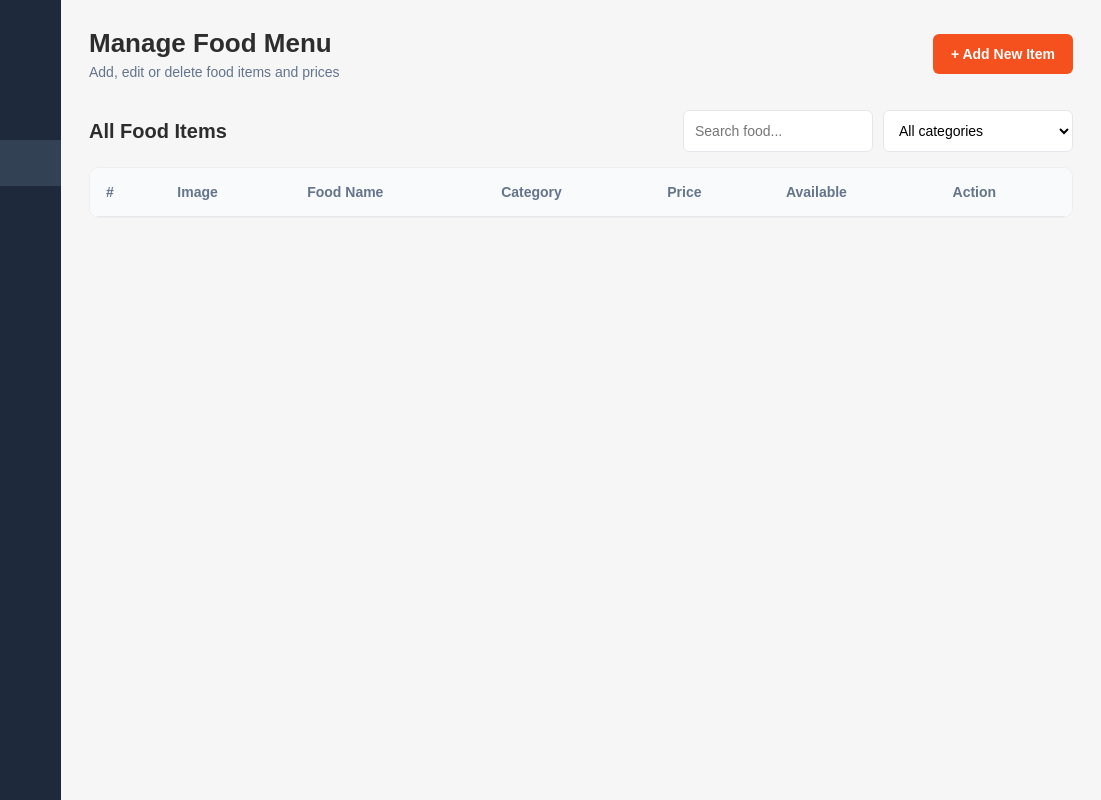
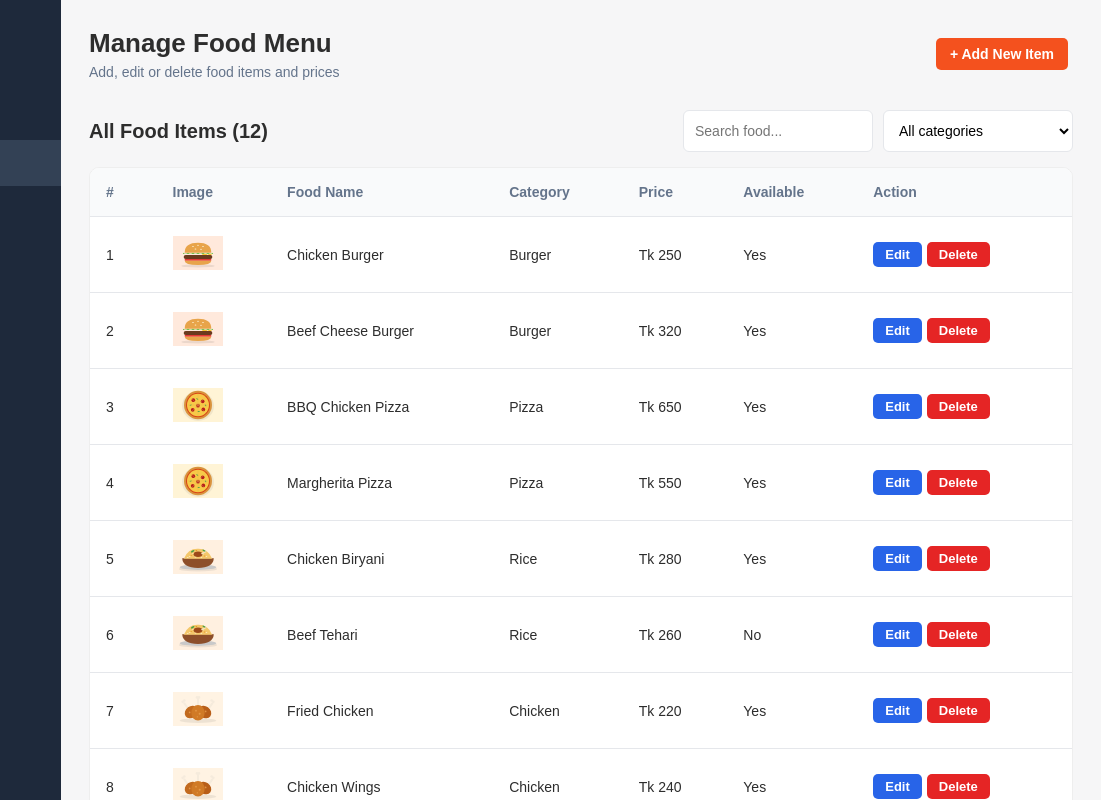
Before and after one commit to Rashna-Rahman/FoodieRest, a plain HTML site: page admin-menu.html in a window 1280 px wide. Shown: the top 800 px of the page, 179-1280 px from the left. Drawn offline with Linux system fonts and the light colour scheme; sample sign-in values are in the browser's storage.

Commit message:
Update all HTML and CSS files

```diff
--- a/about.html
+++ b/about.html
@@ -23,8 +23,8 @@
                 <a href="index.html">Home</a>
                 <a href="index.html#popular">Menu</a>
                 <a href="about.html" class="active">About</a>
-                <a href="contact.html">Contact</a>
-                <a href="role.html" class="btn btn-primary btn-small">Login</a>
+
+                <a href="admin-login.html" class="btn btn-primary btn-small">Login</a>
             </nav>
 
         </div>
@@ -85,6 +85,7 @@
                 </div>
 
             </div>
+             <script src="storage.js"></script>
         </section>
 
     </main>
--- a/admin-customers.css
+++ b/admin-customers.css
@@ -145,3 +145,34 @@ button {
 .delete-btn {
     background-color: #E52525;
 }
+
+/* Action Buttons */
+.btn {
+    padding: 8px 14px;
+    border: none;
+    border-radius: 5px;
+    color: white;
+    cursor: pointer;
+    margin-right: 5px;
+}
+
+.btn-blue {
+    background-color: #2864E8;
+}
+
+.btn-red {
+    background-color: #E52525;
+}
+
+.btn-small {
+    padding: 5px 12px;
+    font-size: 13px;
+}
+
+.btn-blue:hover {
+    background-color: #174AC0;
+}
+
+.btn-red:hover {
+    background-color: #C41616;
+}
--- a/admin-menu.css
+++ b/admin-menu.css
@@ -245,3 +245,37 @@ button {
         width: 100%;
     }
 }
+
+
+
+
+/* Action Buttons */
+.btn {
+    padding: 8px 14px;
+    border: none;
+    border-radius: 5px;
+    color: white;
+    cursor: pointer;
+    margin-right: 5px;
+}
+
+.btn-blue {
+    background-color: #2864E8;
+}
+
+.btn-red {
+    background-color: #E52525;
+}
+
+.btn-small {
+    padding: 5px 12px;
+    font-size: 13px;
+}
+
+.btn-blue:hover {
+    background-color: #174AC0;
+}
+
+.btn-red:hover {
+    background-color: #C41616;
+}
--- a/admin-menu.html
+++ b/admin-menu.html
@@ -86,8 +86,9 @@
     </div>
 
     <!-- JavaScript -->
-    <script src="js/storage.js"></script>
-    <script src="js/admin.js"></script>
+      <script src="storage.js"></script>
+
+    <script src="admin.js"></script>
 
     <script>
         loadMenuTable();
```
Also changed, not shown: admin-add-food.html (+3 -2 lines), admin-customers.html (+3 -2 lines), admin-dashboard.html (+2 -2 lines), admin-edit-customer.html (+2 -2 lines), admin-edit-food.html (+2 -2 lines), admin-login.html (+1 -1 lines), admin-orders.html (+2 -2 lines), admin-registration.html (+2 -2 lines), index.html (+1 -1 lines).
